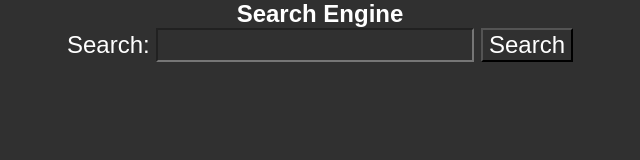
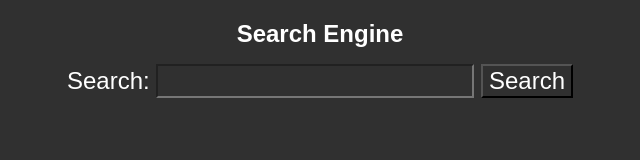
Before and after one commit to Fynjirby/start-page, a plain HTML site: page index.html in a window 1280 px wide. Shown: the whole page, without its empty margins (320-960 px from the left). Drawn offline with Linux system fonts and the light colour scheme.

Commit message:
Update index.html

```diff
--- a/index.html
+++ b/index.html
@@ -9,7 +9,7 @@
             font-size: x-large;
             font-style: normal;
             background-color: #303030;
-            margin: 0px;
+            margin: 1;
         }
 
         .center {
```
